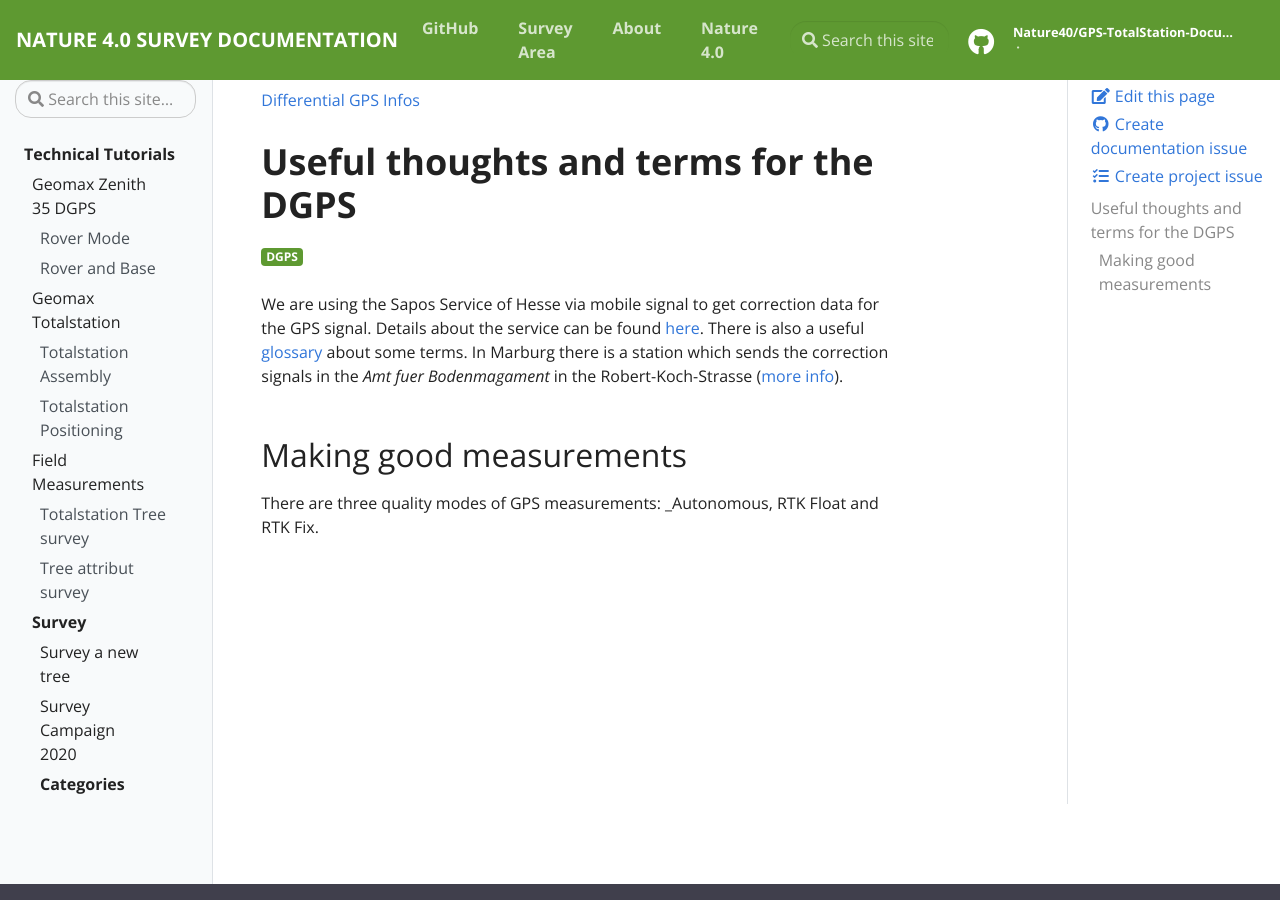
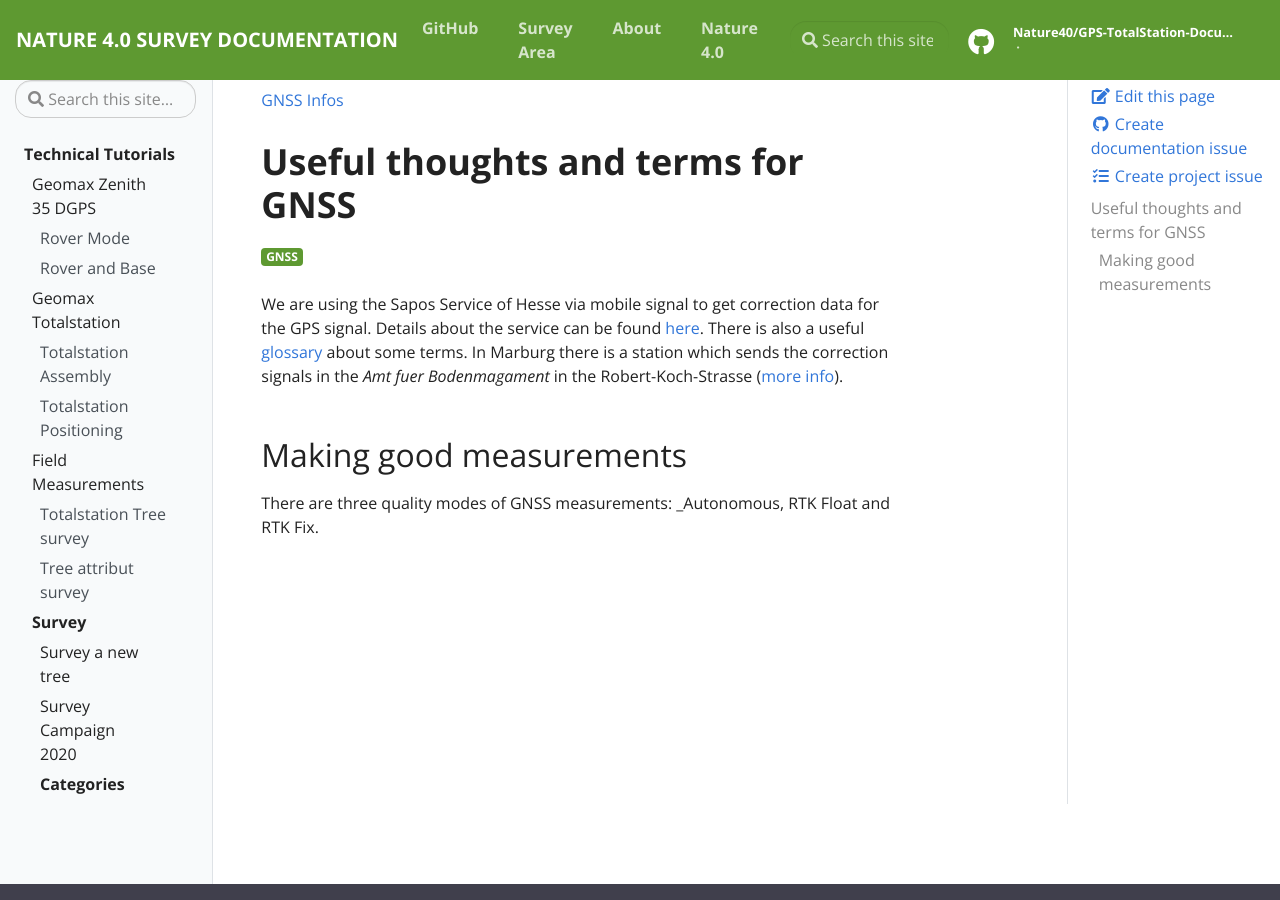
Before and after one commit to Nature40/GNSSTotalstationForHighAccuracyForestMonitoring, a Jekyll site: the page built from _docs/GNSS_info.md, in a window 1280 px wide and 900 px high. Built offline with Jekyll 4.4.1, drawn with Linux system fonts in a browser that asks for light colours.

Commit message:
Update and rename DGPS_info.md to GNSS_info.md

```diff
--- a/_docs/DGPS_info.md
+++ b/_docs/GNSS_info.md
@@ -1,12 +1,12 @@
 ---
-title: Differential GPS Infos
-permalink: /dgpsinfo/
-tags: DGPS
+title: GNSS Infos
+permalink: /gnssinfo/
+tags: GNSS
 ---
 
 
 
-# Useful thoughts and terms for the DGPS
+# Useful thoughts and terms for GNSS
 
 
 
@@ -22,5 +22,5 @@ info](http://sapos.hvbg.hessen.de/refmap.php?detail=0453)).
 
 ## Making good measurements
 
-There are three quality modes of GPS measurements: _Autonomous, RTK Float
+There are three quality modes of GNSS measurements: _Autonomous, RTK Float
 and RTK Fix.
```
